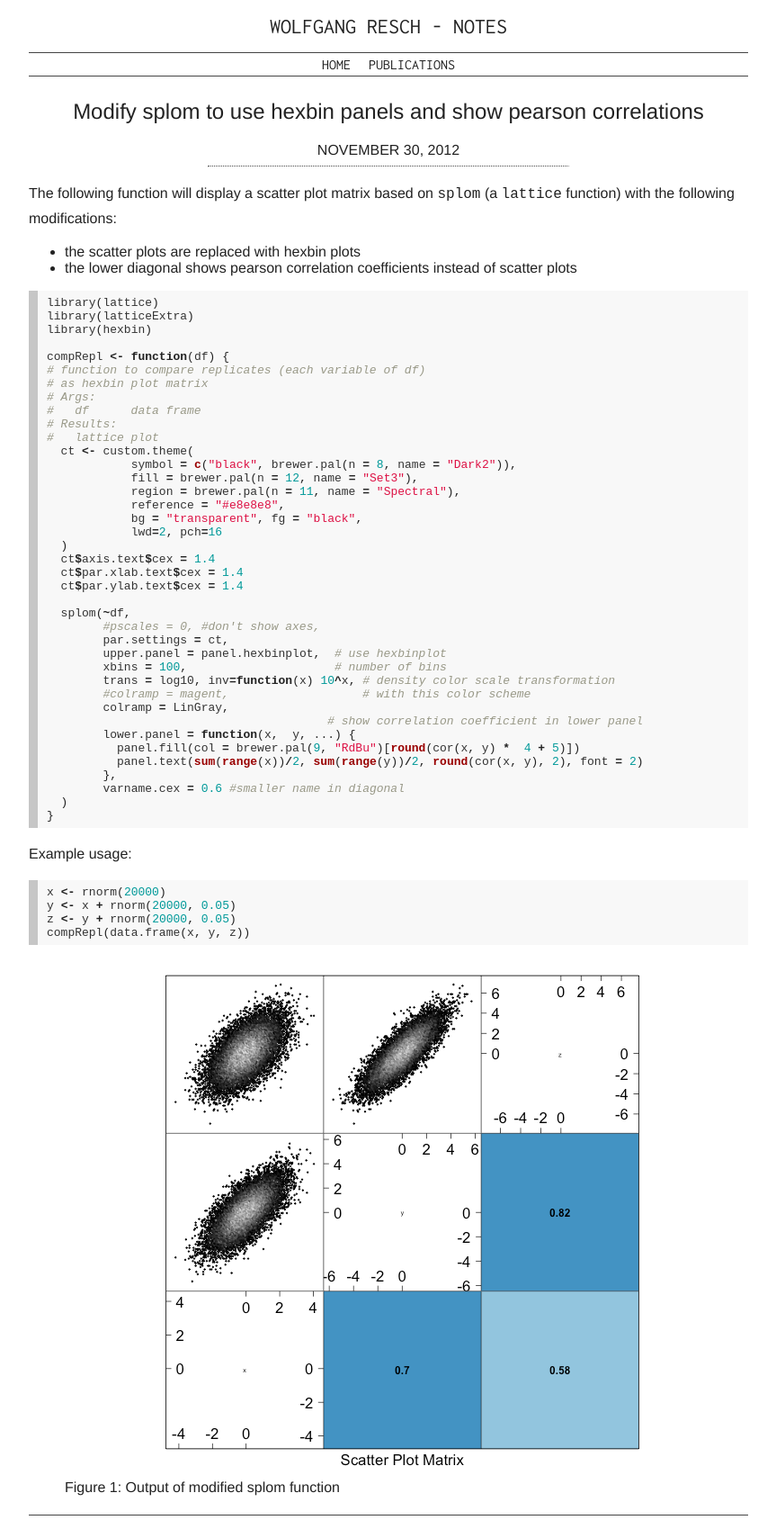
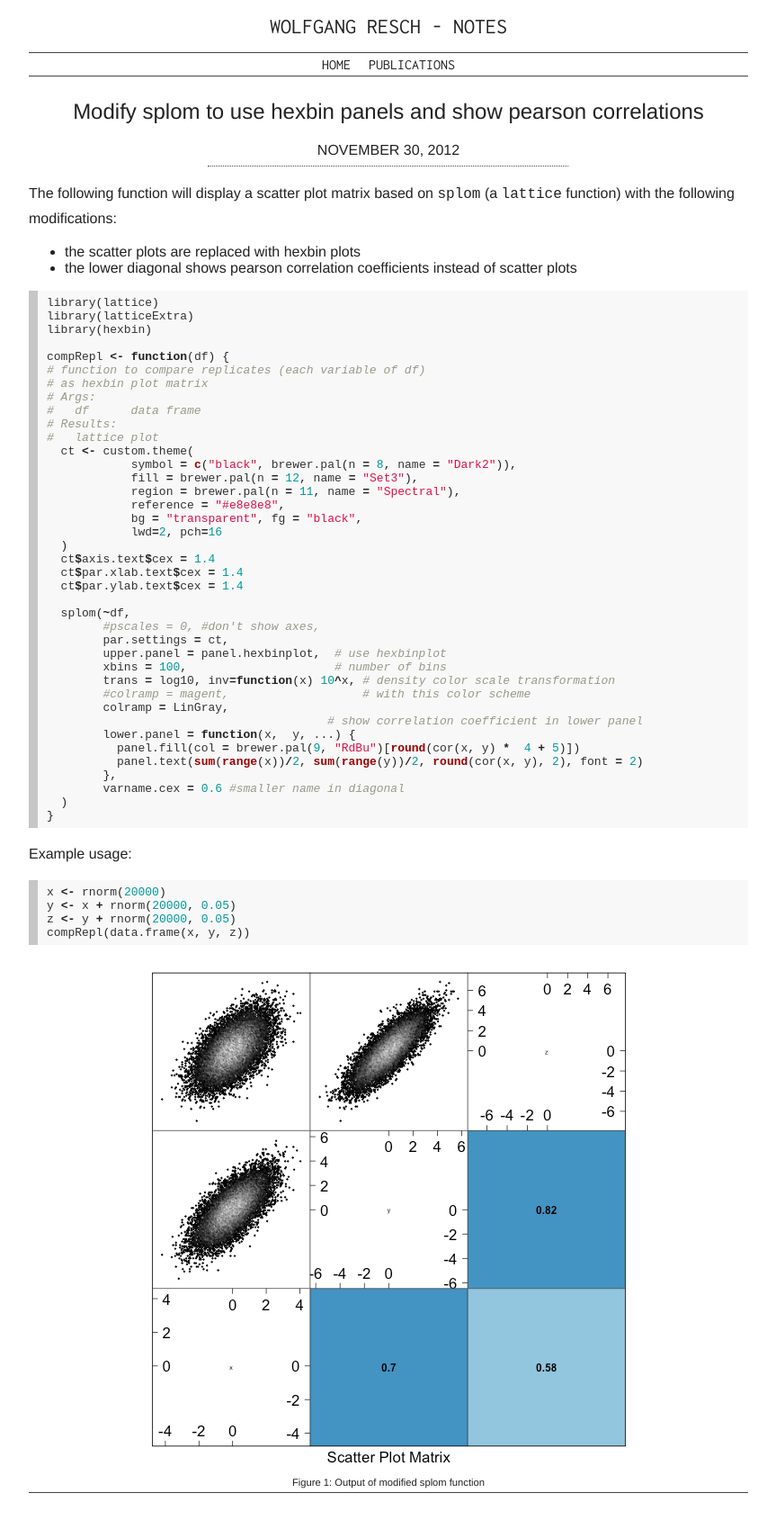
Before and after one commit to wresch/wresch.github.io, a Jekyll site: the page built from _posts/2012-11-30-modified-splom.md, in a window 1280 px wide. Shown: the whole page at 90% size, without its empty margins (208-1071 px from the left). Built offline with Jekyll 4.4.1, drawn with Linux system fonts in a browser that asks for light colours; Markdown is read by kramdown in place of the engine named in the settings; after the commit the page ends 1664 px from its top, so only the background shows below that.

Commit message:
centered images and captions in figure element

```diff
--- a/css/main.css
+++ b/css/main.css
@@ -25,6 +25,16 @@ a {
     text-decoration: underline;
 }
 
+figure  {
+    display: block;
+    text-align: center;
+    width: 100%;
+    padding: 0;
+    margin: 0;
+}
+figcaption {
+    font-size: 0.7em;
+}
 
 .site-hdr {
     font-family: "Inconsolata", "Lucida Console", Monaco, monospace;
```
